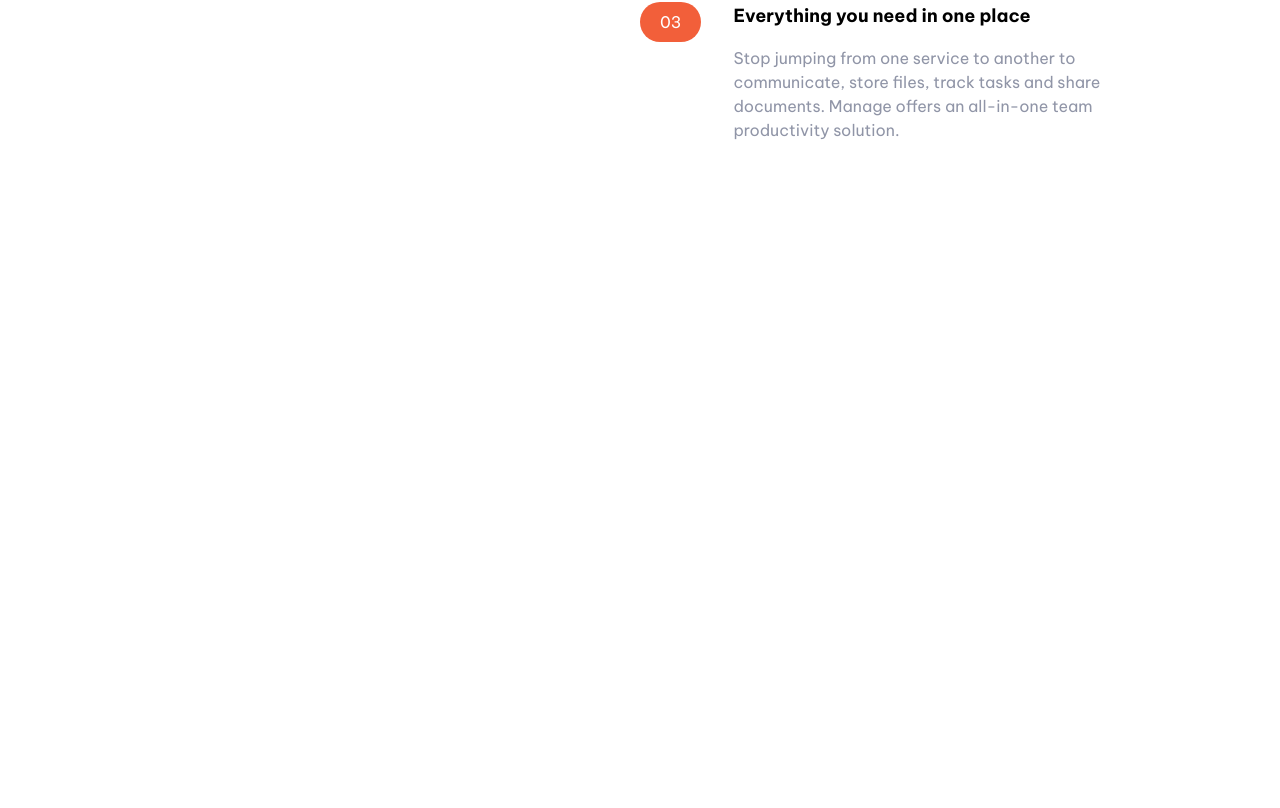
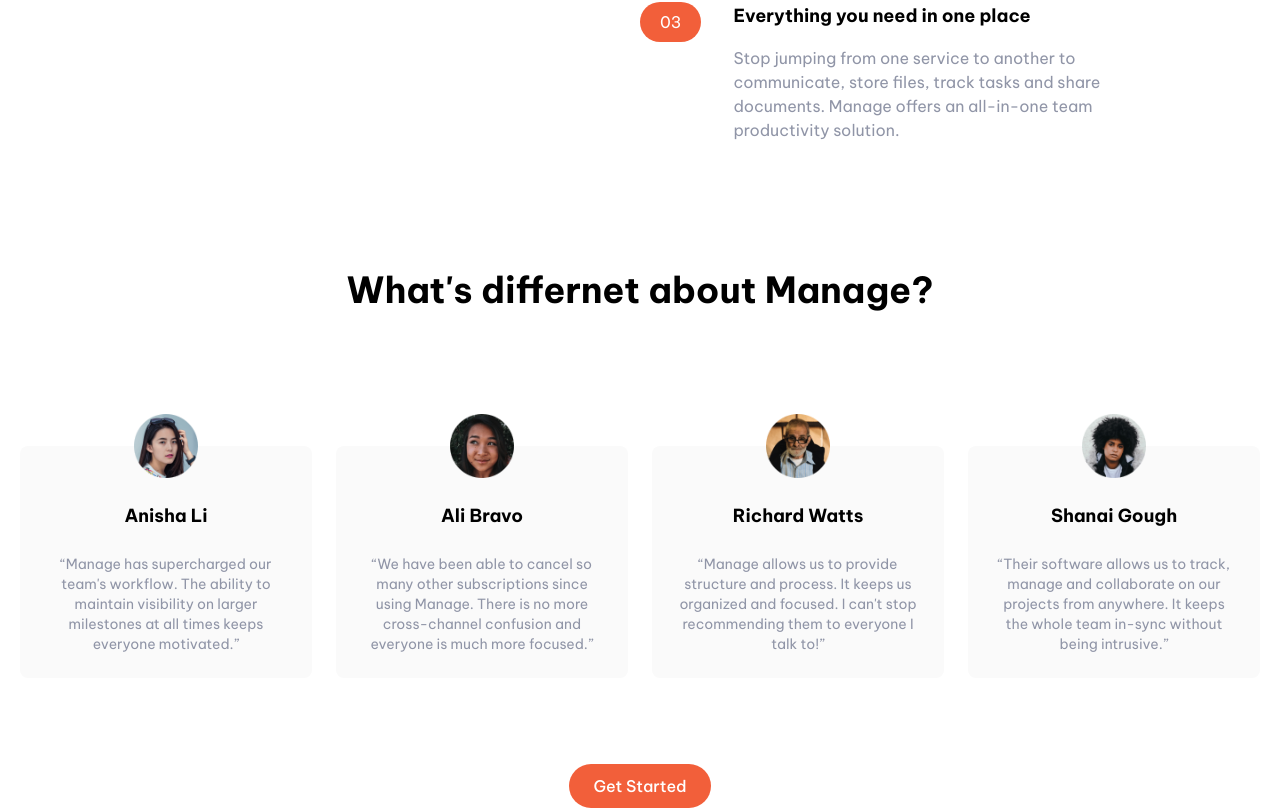
Before and after one commit to MarziaJalili/i-need-it, a React (Vite) app: page / in a window 1280 px wide. Shown: the part 1078-1886 px from the top of the page. Before the commit the page ends 1220 px from the top, so only its background shows below. Built offline with nearby package versions, Linux system fonts and the light colour scheme.

Commit message:
added the testimonials

```diff
--- a/src/App.jsx
+++ b/src/App.jsx
@@ -1,6 +1,7 @@
 import Header from "./components/header/Header";
 import Hero from "./components/Hero";
 import Features from "./components/features/Features";
+import Testimonials from "./components/Testimonials";
 
 import { useState } from "react";
 const App = () => {
@@ -11,6 +12,7 @@
       <Header darkMood={darkMood} setDarkMood={setDarkMood} />
       <Hero />
       <Features />
+      <Testimonials />
     </main>
   );
 };
--- /dev/null
+++ b/src/components/Testimonials.jsx
@@ -0,0 +1,82 @@
+const Testimonials = () => {
+  const testimonialsData = [
+    {
+      img: {
+        src: "./avatar-anisha.png",
+        alt: "avatar anisha",
+      },
+      username: "Anisha Li",
+      saying:
+        "“Manage has supercharged our team's workflow. The ability to maintain visibility on larger milestones at all times keeps everyone motivated.”",
+    },
+    {
+      img: {
+        src: "./avatar-ali.png",
+        alt: "avatar ali",
+      },
+      username: "Ali Bravo",
+      saying:
+        "“We have been able to cancel so many other subscriptions since using Manage. There is no more cross-channel confusion and everyone is much more focused.”",
+    },
+    {
+      img: {
+        src: "./avatar-richard.png",
+        alt: "avatar richard",
+      },
+      username: "Richard Watts",
+      saying:
+        " “Manage allows us to provide structure and process. It keeps us organized and focused. I can't stop recommending them to everyone I talk to!”",
+    },
+    {
+      img: {
+        src: "./avatar-shanai.png",
+        alt: "avatar shanai",
+      },
+      username: "Shanai Gough",
+      saying:
+        "“Their software allows us to track, manage and collaborate on our projects from anywhere. It keeps the whole team in-sync without being intrusive.”",
+    },
+  ];
+
+  const testimonialsArray = testimonialsData.map((testimonil, index) => (
+    <li
+      key={testimonil.username}
+      className={`${index === 0 ? "flex" : "hidden"} ${
+        index === 1 ? "md:flex" : ""
+      } ${index === 2 ? "lg:flex" : ""} ${
+        index === 3 ? "xl:flex" : ""
+      } flex-col items-center bg-Very-Light-Gray p-6 space-y-6 rounded-lg bg md:w-1/3`}
+    >
+      <img
+        src={testimonil.img.src}
+        alt={testimonil.img.alt}
+        className="w-16 -mt-14"
+      />
+      <h5 className="text-lg font-bold">{testimonil.username}</h5>
+      <p className="text-sm text-Dark-Grayish-Blue">{testimonil.saying}</p>
+    </li>
+  ));
+
+  return (
+    <section className="max-w-6xl mt-32 px-5 mx-auto text-center xl:max-w-[100vw]">
+      {/* Heading */}
+      <h2 className="text-4xl font-bold text-center">
+        What's differnet about Manage?
+      </h2>
+      {/* Testimonial Container */}
+      <ul className="testimonials container flex items-center my-24 md:space-x-6 md:pt-10">
+        {testimonialsArray}
+      </ul>
+      <button>
+        <a
+          href="#"
+          className="dark-btn p-3 px-6 text-white font-medium bg-Bright-Red rounded-full baseline hover:bg-Bright-Red-Sup-Light transition-colors duration-300"
+        >
+          Get Started
+        </a>
+      </button>
+    </section>
+  );
+};
+
+export default Testimonials;
```
